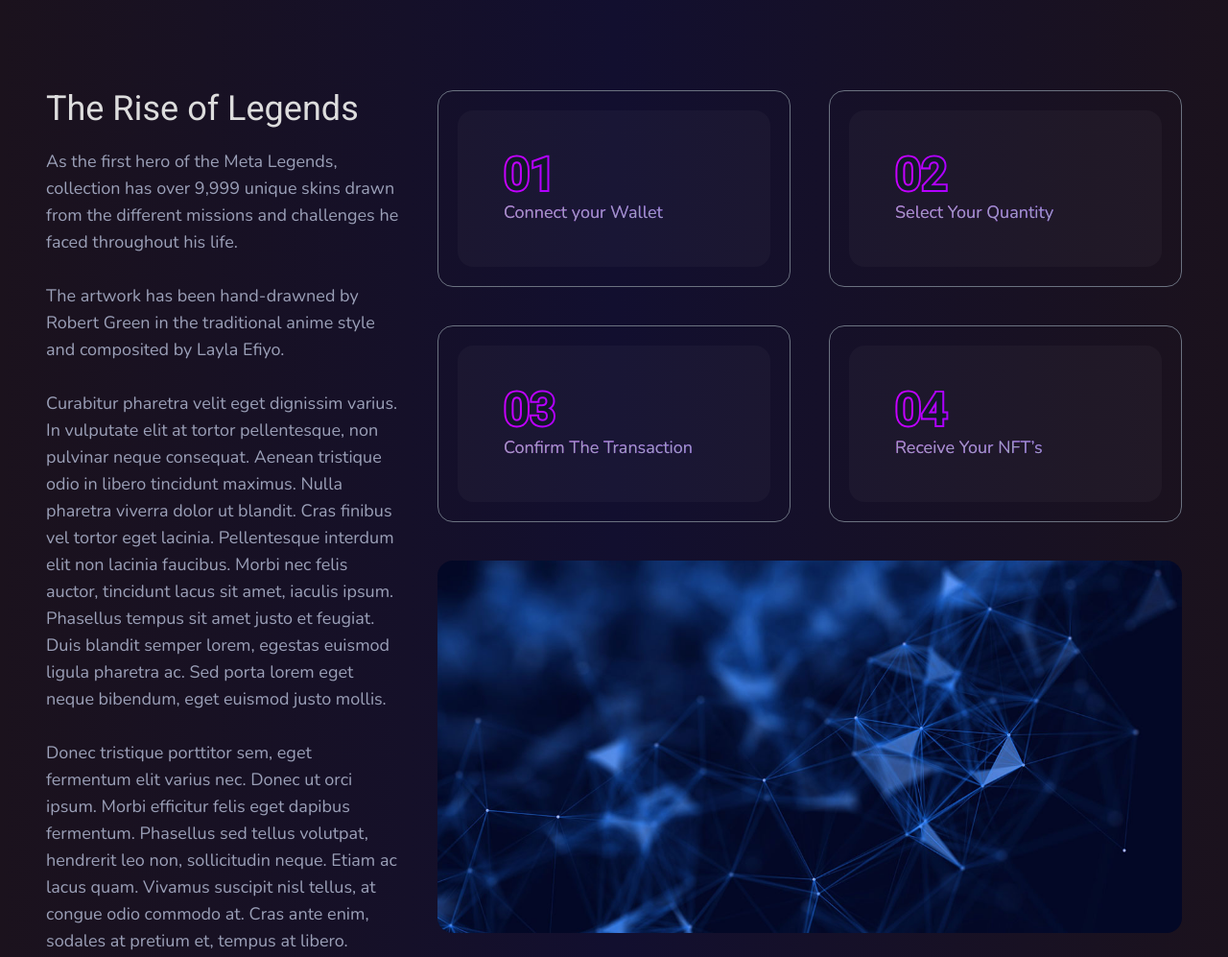
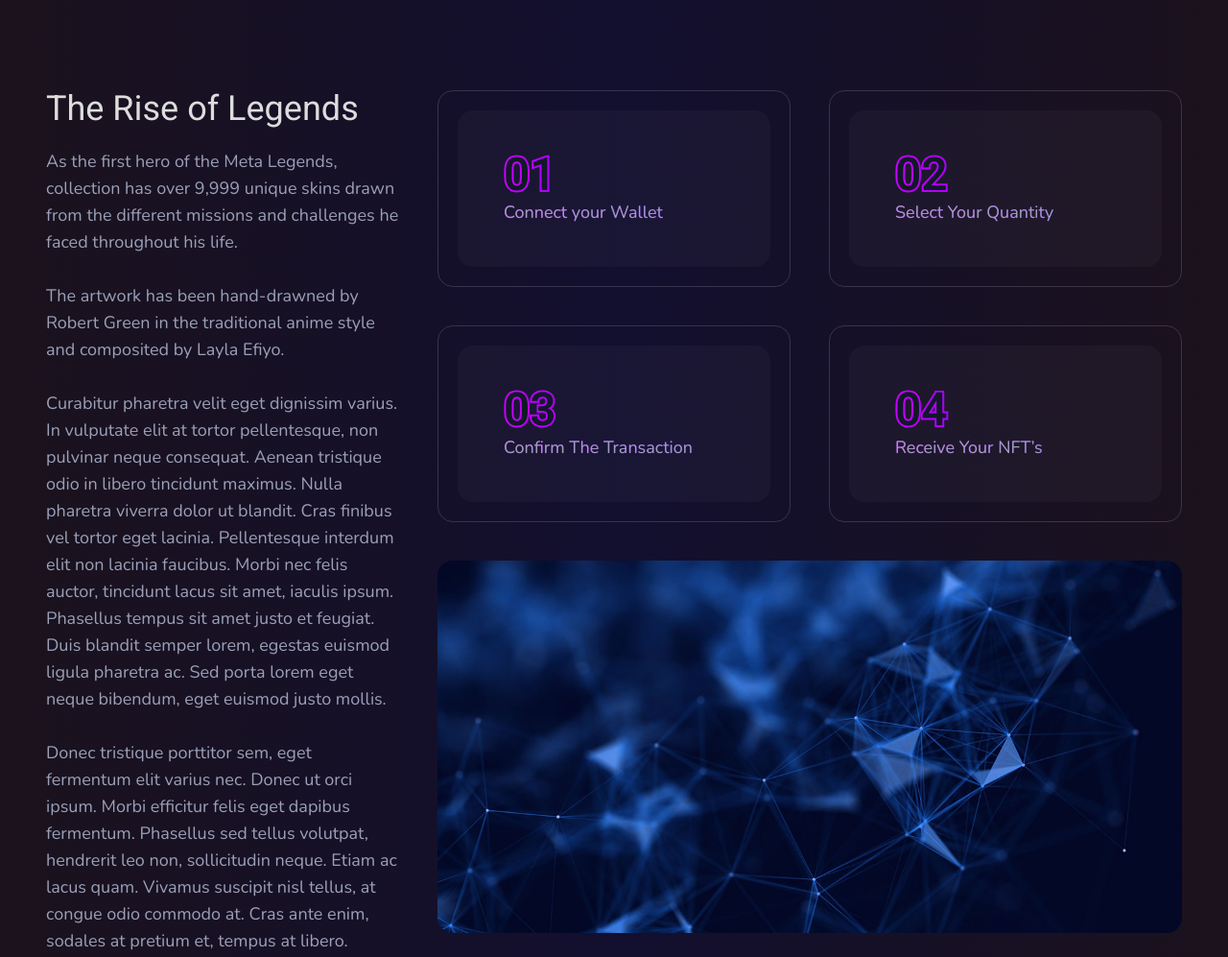
Before and after one commit to Shams-02/MegaPortal, a plain HTML site: page index.html in a window 1280 px wide. Shown: the part 2392-3389 px from the top of the page at 96% size. Drawn offline with nearby package versions, Linux system fonts and the light colour scheme.

Commit message:
final changes

```diff
--- a/index.html
+++ b/index.html
@@ -190,7 +190,7 @@
                     </div>
                     <div class="col-span-3 lg:col-span-2">
                         <div class="grid grid-cols-2 gap-10">
-                            <div class="p-5 rounded-2xl border border-gray-500">
+                            <div class="p-5 rounded-2xl border border-border_c">
                                 <div class="bg-[#ffffff08] w-full aspect-1/0.5 p-10 flex items-center rounded-2xl">
                                     <div class="bg-gradient-to-r from-primary to-secondry w-fit bg-clip-text px-2">
                                         <h2 class="text-gray-900 text-5xl font-semibold text-stroke">01</h2>
@@ -198,7 +198,7 @@
                                     </div>
                                 </div>
                             </div>
-                            <div class="p-5 rounded-2xl border border-gray-500">
+                            <div class="p-5 rounded-2xl border border-border_c ">
                                 <div class="bg-[#ffffff08] w-full aspect-1/0.5 p-10 flex items-center rounded-2xl">
                                     <div class="bg-gradient-to-r from-primary to-secondry w-fit bg-clip-text px-2">
                                         <h2 class="text-gray-900 text-5xl font-semibold text-stroke">02</h2>
@@ -206,7 +206,7 @@
                                     </div>
                                 </div>
                             </div>
-                            <div class="p-5 rounded-2xl border border-gray-500">
+                            <div class="p-5 rounded-2xl border border-border_c">
                                 <div class="bg-[#ffffff08] w-full aspect-1/0.5 p-10 flex items-center rounded-2xl">
                                     <div class="bg-gradient-to-r from-primary to-secondry w-fit bg-clip-text px-2">
                                         <h2 class="text-gray-900 text-5xl font-semibold text-stroke">03</h2>
@@ -214,7 +214,7 @@
                                     </div>
                                 </div>
                             </div>
-                            <div class="p-5 rounded-2xl border border-gray-500">
+                            <div class="p-5 rounded-2xl border border-border_c">
                                 <div class="bg-[#ffffff08] w-full aspect-1/0.5 p-10 flex items-center rounded-2xl">
                                     <div class="bg-gradient-to-r from-primary to-secondry w-fit bg-clip-text px-2">
                                         <h2 class="text-gray-900 text-5xl font-semibold text-stroke">04</h2>
@@ -681,7 +681,7 @@
         </section>
 
         <!-- ______________ Footer ______________ -->
-        <footer class="border-y border-stone-900 bg-fun_fact py-8">
+        <footer class="border-y border-stone-900 bg-fun_fact py-8 px-12">
             <div class="container mx-auto">
                 <div class="flex justify-between">
                     <p class="text-lg">Copyright 2022 — Designed &amp; Developed by <a href="#" class="text-heading_c">Frenify</a></p>
```
Also changed, not shown: assets/css/output.css.
